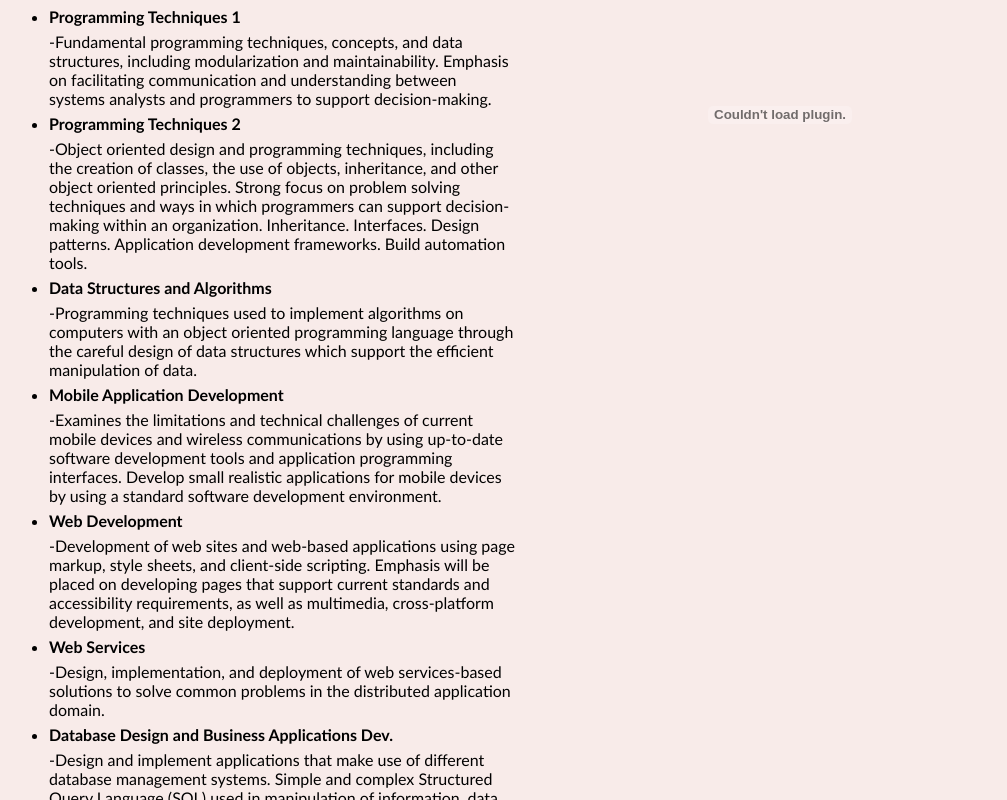
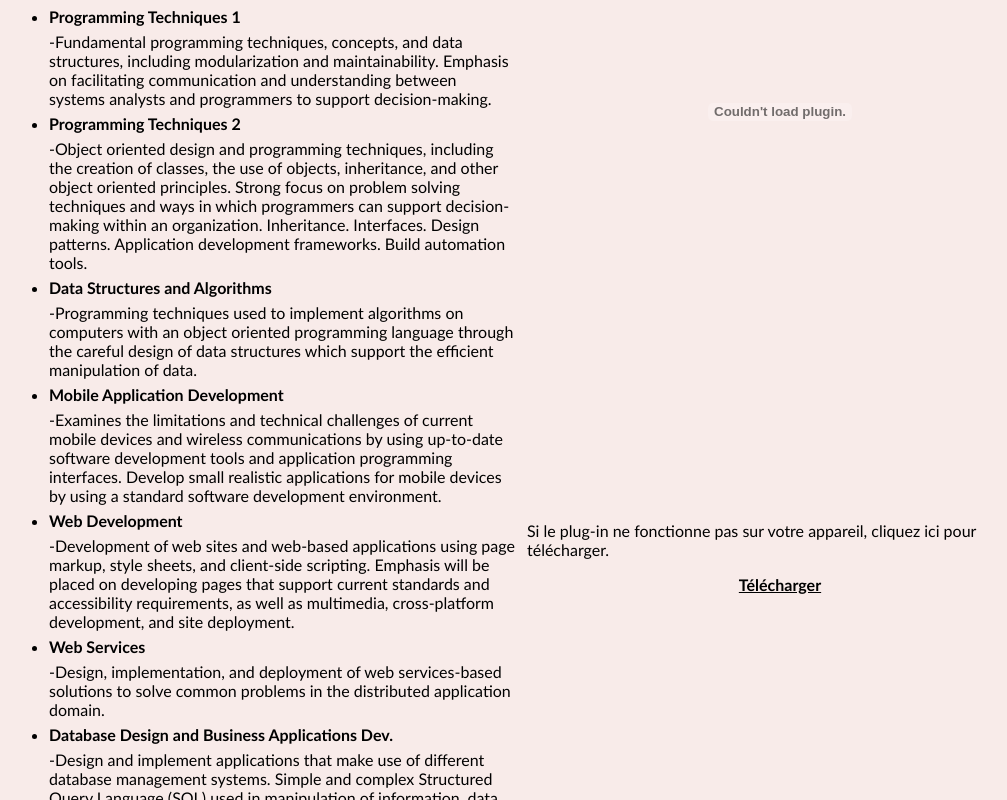
Before and after one commit to HyperpolyglotKris/HyperpolyglotKris.github.io, a plain HTML site: page french/about.html in a window 1280 px wide. Shown: the part 607-1407 px from the top of the page, without its empty margins (119-1126 px from the left). Drawn offline with Linux system fonts and the light colour scheme.

Commit message:
French Fix

```diff
--- a/french/about.html
+++ b/french/about.html
@@ -124,9 +124,11 @@
                     <div class="cv">
                         <h3>- Voici mon CV! -</h3>
                         <article>
-                            Vous pouvez consulter, imprimer ou télécharger mon Curriculum-Vitae.
-                            <br><br>
+                            <p>Vous pouvez consulter, imprimer ou télécharger mon Curriculum-Vitae.</p>
                             <embed src="/src/CV - Kristiyan Stoilov.pdf" />
+                            <p>Si le plug-in ne fonctionne pas sur votre appareil, cliquez ici pour télécharger.</p>
+                            <a href="/src/CV - Kristiyan Stoilov.pdf"
+                                download="CV_Kristiyan_Stoilov.pdf">Télécharger</a>
                         </article>
                     </div>
                 </div>
```
